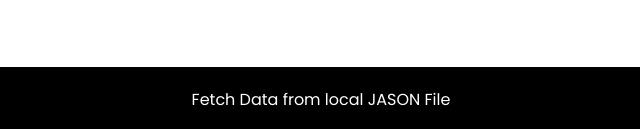
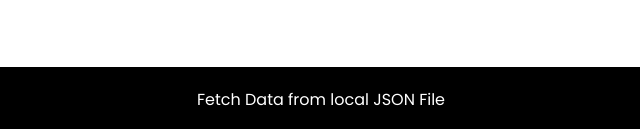
Before and after one commit to SamDonald-A/Fetch-JSON-file-data, a plain HTML site: page index.html in a window 1280 px wide. Shown: the part 764-893 px from the top of the page, 319-959 px from the left. Drawn offline with Linux system fonts and the light colour scheme.

Commit message:
Update index.html

```diff
--- a/index.html
+++ b/index.html
@@ -30,7 +30,7 @@
         </div>
     </section>
     <footer style="background: black;">
-        <p style="text-align: center; color: white; padding: 20px 0px;">Fetch Data from local JASON File</p>
+        <p style="text-align: center; color: white; padding: 20px 0px;">Fetch Data from local JSON File</p>
     </footer>
     <script src="script.js"></script>
 </body>
```
